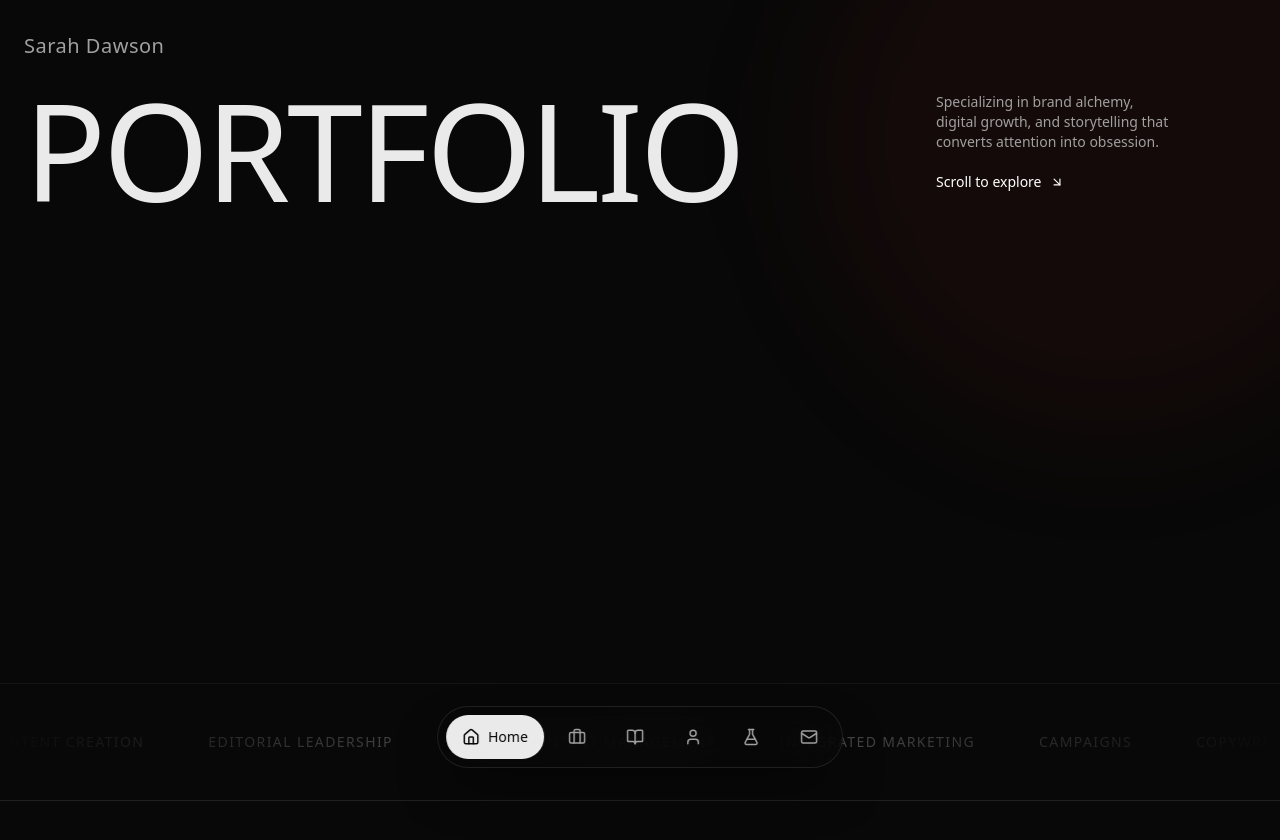
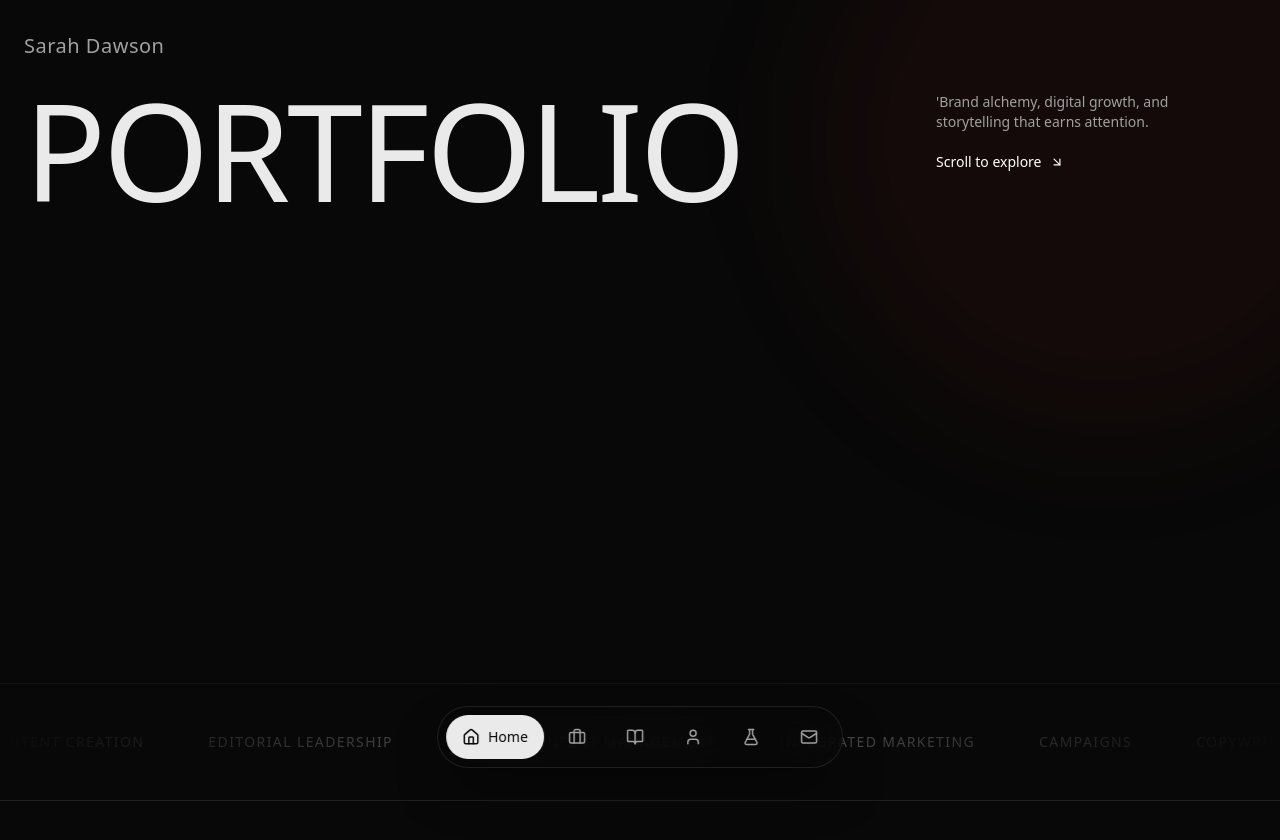
Before and after one commit to sarahsarahsarahX3/Personal-website-, a Next.js app: page / in a window 1280 px wide. Shown: the top 840 px of the page. Built offline with nearby package versions, Linux system fonts and the light colour scheme; a web font is replaced by a local one.

Commit message:
lalalalal

```diff
--- a/app/components/home/Hero.tsx
+++ b/app/components/home/Hero.tsx
@@ -74,7 +74,7 @@ export function Hero() {
                             className="mt-10 lg:mt-0"
                         >
                             <div className="text-sm text-text-secondary text-balance">
-                                Specializing in brand alchemy, digital growth, and storytelling that converts attention into obsession.
+                                'Brand alchemy, digital growth, and storytelling that earns attention.
                                 <div className="mt-5 flex items-center gap-2 text-white">
                                     <span>Scroll to explore</span> <ArrowDownRight size={14} />
                                 </div>
```
